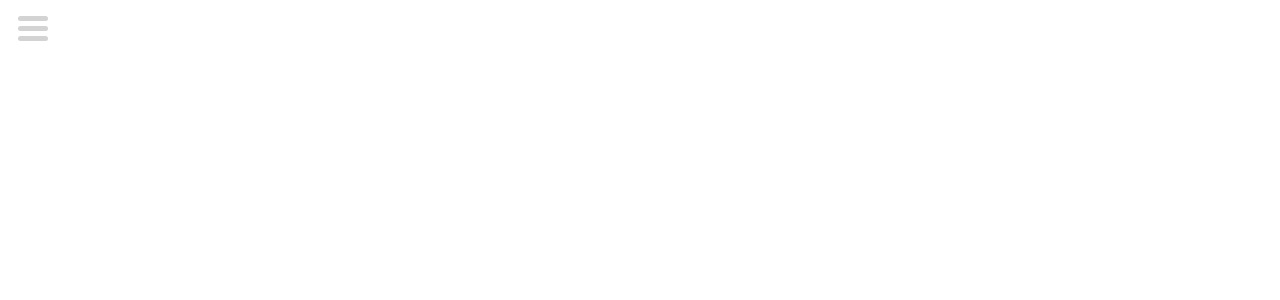
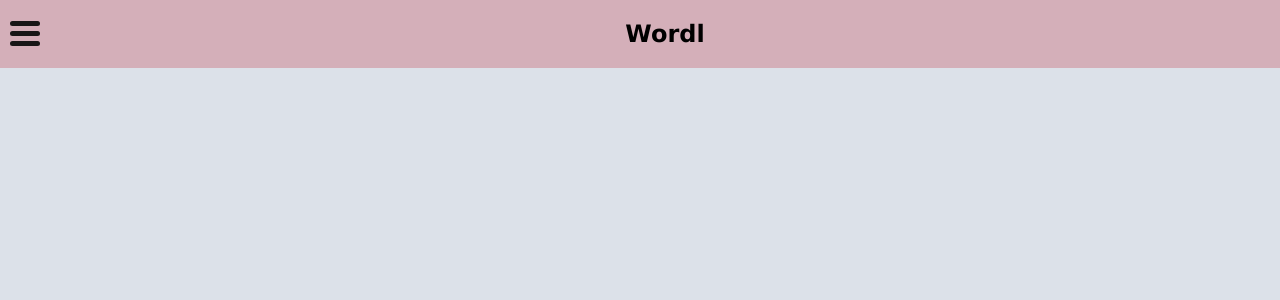
Before and after one commit to robinaasan/Projects, a Flask app: page / in a window 1280 px wide. Before the commit the part shown is almost empty. Shown: the top 300 px of the page. Run offline with Flask 2, Linux system fonts and the light colour scheme.

Commit message:
starter mer

```diff
--- a/app.py
+++ b/app.py
@@ -1,5 +1,5 @@
 from json.tool import main
-from flask import Flask
+from flask import Flask, url_for, render_template
 import json
 
 
@@ -9,7 +9,12 @@ app = Flask(__name__)
 
 @app.route("/")
 def index():
-    return app.send_static_file("index.html")
+    return render_template("index.html")
+
+@app.route("/wordl")
+def wordl():
+    return render_template("wordl.html")
+
 
 
 if __name__ == '__main__':
--- a/static/static.css
+++ b/static/static.css
@@ -3,6 +3,20 @@
     font-size: 17;
 }
 
+
+body{
+    background-color: #DCE1E9;
+    padding: 0;
+    margin: 0;
+}
+
+header  {
+    display: flex;
+    flex-direction: row;
+    justify-content: space-between;
+    align-items: center;
+    background-color: #D4AFB9;
+}
 
 #menu  {
     display: flex;
@@ -20,7 +34,7 @@
 .menu-btn  {
     width: 30px;
     height: 5px;
-    background: lightgrey;
+    background: rgb(24, 23, 23);
     border-radius: 5px;
     transition: all 0.5s ease-in-out;
 }
@@ -31,7 +45,7 @@
     position: absolute;
     width: 30px;
     height: 5px;
-    background: lightgrey;
+    background: rgb(24, 23, 23);
     border-radius: 5px;
     transition: all 0.5s ease-in-out;
 }
@@ -67,6 +81,19 @@
     width: 0;
     overflow-x: hidden;
     height: 100%;
-    background-color: black;
+    background-color: #363732;
     transition: 0.5s;
+    color: white;
 }
+
+#sidebar a  {
+    display: block;
+    color: black;
+    padding: 16px;
+    text-decoration: none;
+}
+
+#sidebar a:hover {
+    background-color: #53D8FB;
+    color: white;
+  }
--- a/static/index.html
+++ b/templates/index.html
@@ -10,15 +10,28 @@
     <title>WORDL</title>
 </head>
 <body>
+    <header id="header">
+        <div id="menu">
+            <div class="menu-btn">
+            </div>
+        </div>
+        <h2>Wordl</h2>
+        <div class="stuff"></div>
+    </header>
 
-    <div id="sidebar">
-        asd
+    <aside id="sidebar">
+        <a href="{{ url_for('index') }}">Home</a>
+        <a href="{{ url_for('wordl') }}">Wordl</a>
+    </aside>
+
+    <div id="container">
+        {% block content %}
+        {% endblock %}
     </div>
 
-    <div id="menu">
-        <div class="menu-btn">
-        </div>
-    </div>
+
+
+
 
 
 
```
Also changed, not shown: templates/wordl.html (added, +10 -0 lines).
